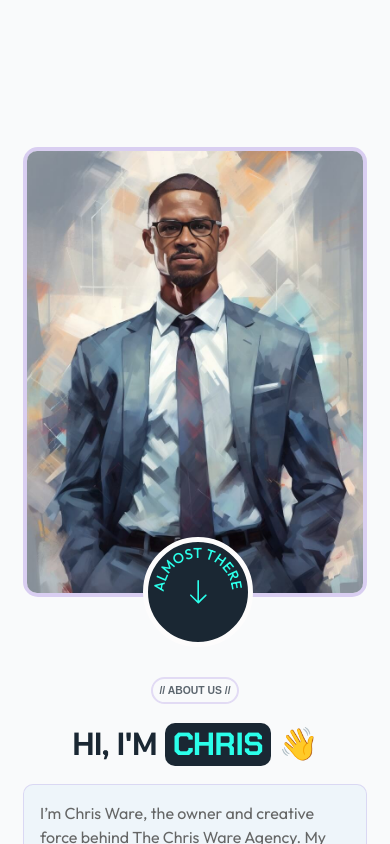
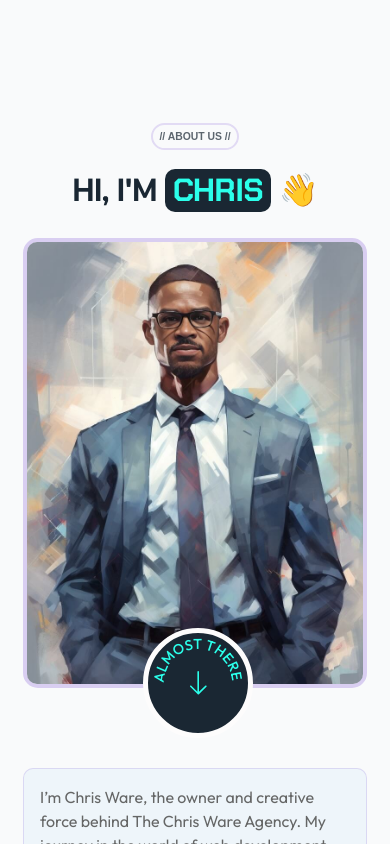
Before and after one commit to ChristianWare/chris-ware-agency, a Next.js app: page / in a window 390 px wide. Shown: the part 6720-7564 px from the top of the page. Built offline with nearby package versions, Linux system fonts and the light colour scheme; no server answers; a web font is replaced by a local one.

Commit message:
About Section Update

```diff
--- a/src/components/About/AboutSection.module.css
+++ b/src/components/About/AboutSection.module.css
@@ -1,6 +1,14 @@
 .container {
   margin-bottom: 8rem;
 }
+
+.top {
+    display: flex;
+    flex-direction: column;
+    align-items: center;
+    justify-content: center;
+    margin-bottom: 3rem;
+  }
 
 .lableContainer {
   margin-bottom: 2rem;
@@ -19,7 +27,7 @@
 }
 
 .bottom {
-  margin-top: 5rem;
+  margin-top: 1rem;
   display: flex;
   flex-direction: row-reverse;
   align-items: flex-start;
@@ -80,7 +88,7 @@
 .chrisCopy {
   font-family: var(--outfit);
   opacity: 0.7;
-  margin-top: 2rem;
+  /* margin-top: 2rem; */
   background-color: var(--gray);
   border: 1px solid var(--border);
   padding: 2rem;
@@ -108,7 +116,10 @@
 
 @media screen and (max-width: 820px) {
   .top {
-    padding-bottom: 2rem;
+    display: flex;
+    flex-direction: column;
+    align-items: center;
+    justify-content: center;
   }
 
   .bottom {
--- a/src/components/About/AboutSection.tsx
+++ b/src/components/About/AboutSection.tsx
@@ -11,6 +11,14 @@ const AboutSection = () => {
     <section className={styles.container}>
       <ContentPadding>
         <div className={styles.content}>
+          <div className={styles.top}>
+            <div className={styles.lableContainer}>
+              <Label text='// About Us //' />
+            </div>
+            <h2 className={styles.heading3}>
+              Hi, I&#39;m <span className={styles.highlight}>Chris</span> 👋
+            </h2>
+          </div>
           <div className={styles.bottom}>
             <div className={styles.left}>
               <div className={styles.rtContainer}>
@@ -28,10 +36,6 @@ const AboutSection = () => {
               </div>
             </div>
             <div className={styles.right}>
-              <div className={styles.lableContainer}>
-                <Label text='// About Us //' />
-              </div>
-              <h2 className={styles.heading3}>Hi, I&#39;m <span className={styles.highlight}>Chris</span> 👋</h2>
               <p className={styles.chrisCopy}>
                 I&rsquo;m Chris Ware, the owner and creative force behind The
                 Chris Ware Agency. My journey in the world of web development
@@ -40,9 +44,7 @@ const AboutSection = () => {
                 I&rsquo;ve honed my skills and transformed that passion into a
                 thriving career.
               </p>
-
               <br />
-              <h2 className={styles.heading3}>How I can help</h2>
               <p className={styles.chrisCopy}>
                 I am your sole contact person throughout the entire project,
                 which means we can work together quickly and safely.
```
